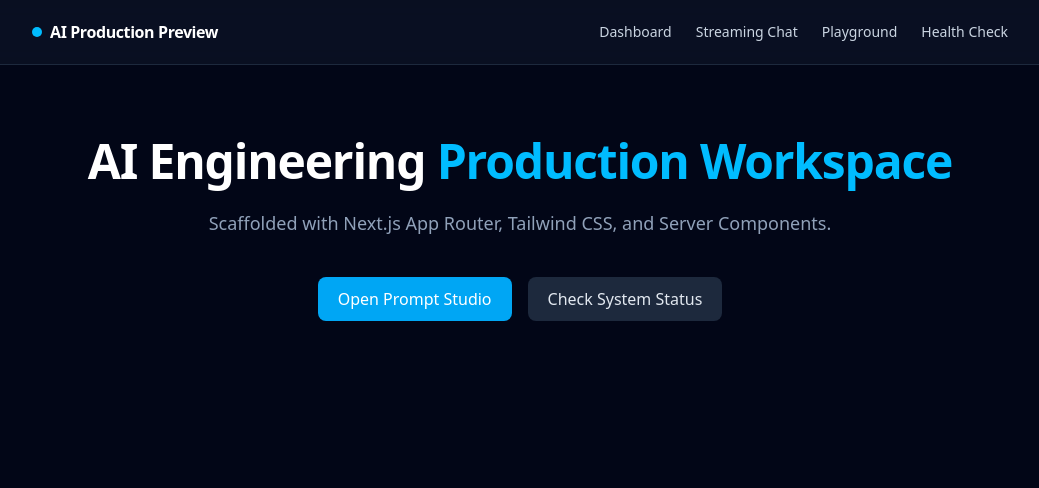
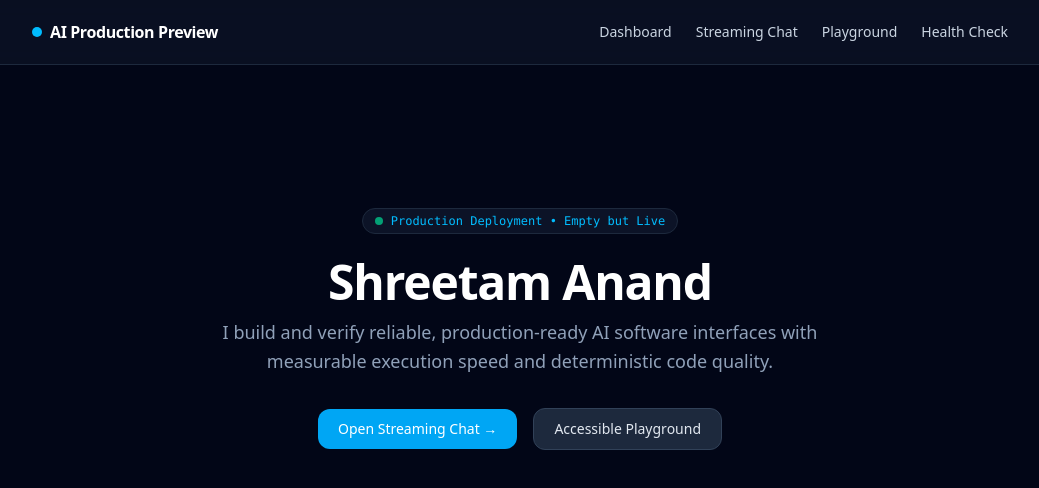
Before and after one commit to shreetam-an223/ai-app-preview, a Next.js app: page / in a window 1280 px wide. Shown: the top 488 px of the page, without its empty margins (120-1159 px from the left). Built offline with nearby package versions, Linux system fonts and the light colour scheme.

Commit message:
feat: setup clean empty-but-live landing page with identity kit

```diff
--- a/src/app/page.tsx
+++ b/src/app/page.tsx
@@ -1,28 +1,36 @@
 import Link from "next/link";
 
-export default function HomePage() {
+export default function Home() {
   return (
-    <section className="py-12 space-y-6 text-center">
-      <h1 className="text-4xl sm:text-5xl font-extrabold text-white tracking-tight">
-        AI Engineering <span className="text-sky-400">Production Workspace</span>
-      </h1>
-      <p className="max-w-2xl mx-auto text-slate-400 text-base sm:text-lg">
-        Scaffolded with Next.js App Router, Tailwind CSS, and Server Components.
-      </p>
-      <div className="flex justify-center gap-4 pt-4">
+    <div className="flex flex-col items-center justify-center min-h-[60vh] text-center space-y-6">
+      <div className="inline-flex items-center gap-2 px-3 py-1 rounded-full border border-slate-800 bg-slate-900/80 text-xs text-sky-400 font-mono">
+        <span className="w-2 h-2 rounded-full bg-emerald-400 animate-pulse" />
+        Production Deployment • Empty but Live
+      </div>
+
+      <div className="space-y-3 max-w-2xl">
+        <h1 className="text-4xl sm:text-5xl font-bold tracking-tight text-white">
+          Shreetam Anand
+        </h1>
+        <p className="text-base sm:text-lg text-slate-400 leading-relaxed">
+          I build and verify reliable, production-ready AI software interfaces with measurable execution speed and deterministic code quality.
+        </p>
+      </div>
+
+      <div className="flex flex-wrap items-center justify-center gap-4 pt-2">
         <Link
-          href="/studio"
-          className="px-5 py-2.5 rounded-lg bg-sky-500 hover:bg-sky-600 text-white font-medium transition"
+          href="/chat"
+          className="px-5 py-2.5 rounded-xl bg-sky-500 hover:bg-sky-600 text-white font-medium text-sm transition"
         >
-          Open Prompt Studio
+          Open Streaming Chat →
         </Link>
         <Link
-          href="/health"
-          className="px-5 py-2.5 rounded-lg bg-slate-800 hover:bg-slate-700 text-slate-200 font-medium transition"
+          href="/playground"
+          className="px-5 py-2.5 rounded-xl bg-slate-800 hover:bg-slate-700 text-slate-200 font-medium text-sm border border-slate-700 transition"
         >
-          Check System Status
+          Accessible Playground
         </Link>
       </div>
-    </section>
+    </div>
   );
 }
```
Also changed, not shown: zcheckthis.txt (added).
